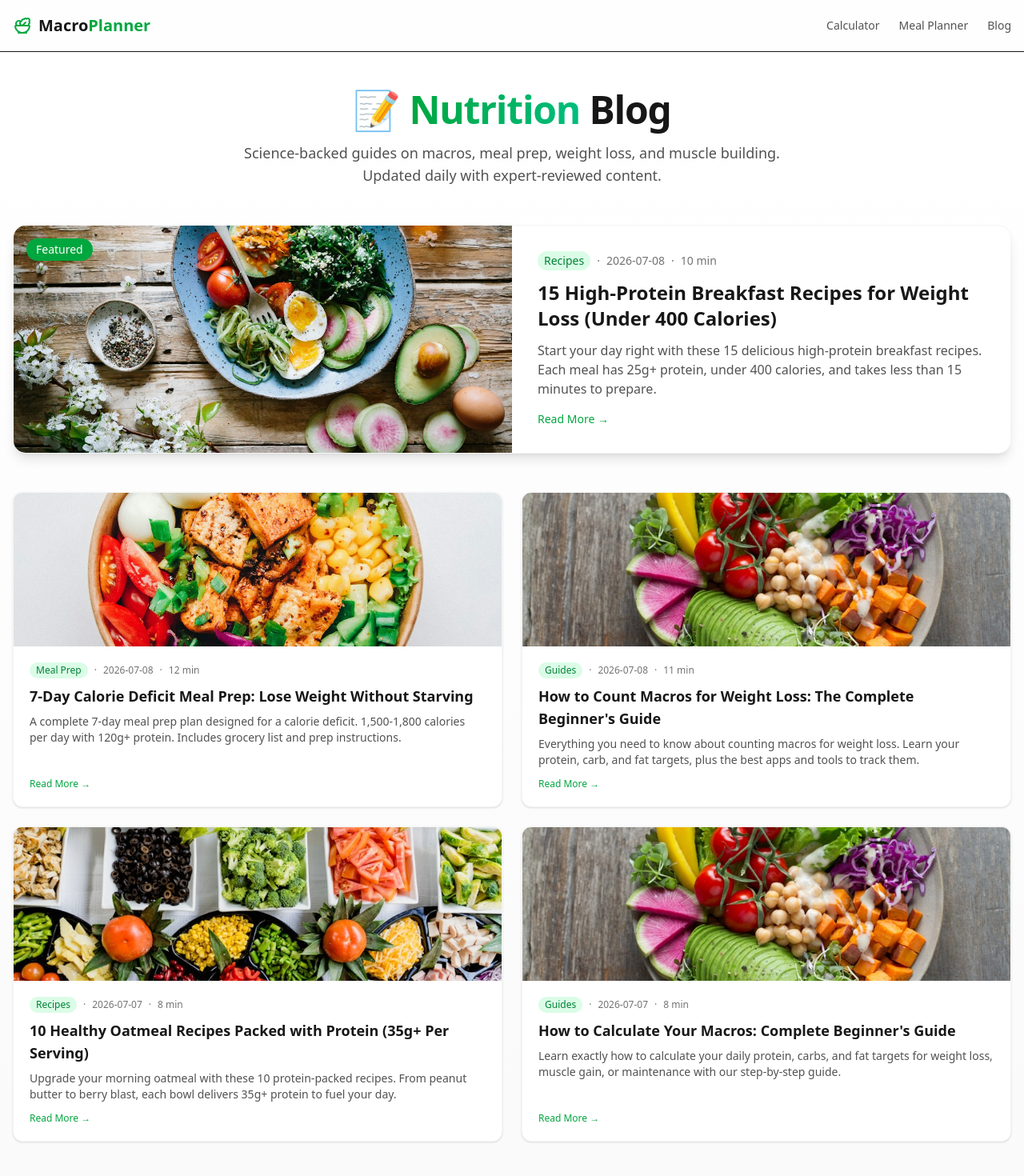
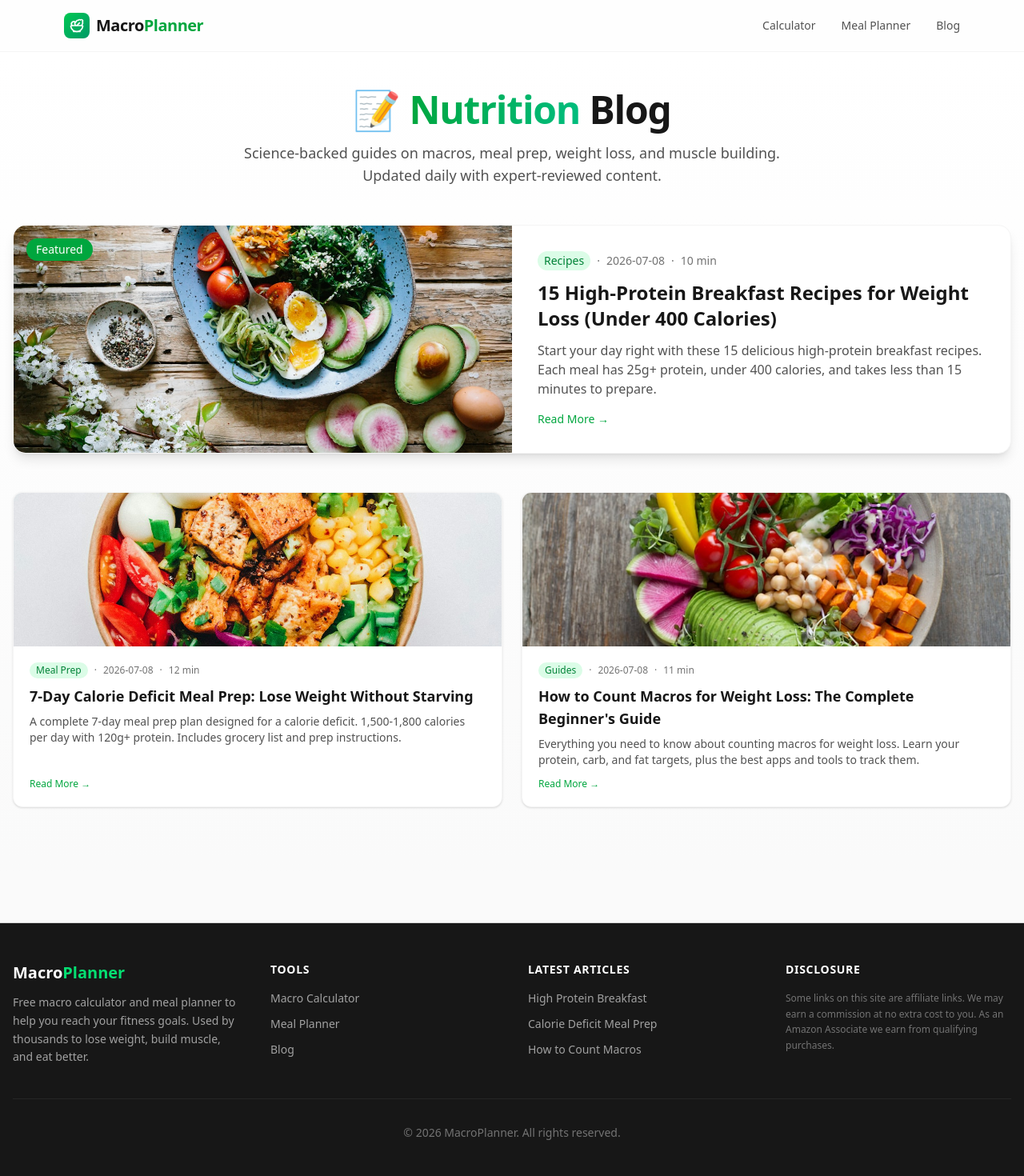
Before and after one commit to eelbaraka/macro-planner, a Next.js app: page /blog in a window 1280 px wide. Shown: the top 1470 px of the page at 80% size. Built offline with nearby package versions, Linux system fonts and the light colour scheme.

Commit message:
Fix: Remove 404 footer links, fix header/footer design, clean up old routes

```diff
--- a/src/app/blog/how-to-calculate-macros/page.tsx
+++ /dev/null
@@ -1,94 +0,0 @@
-import type { Metadata } from "next";
-import Link from "next/link";
-import { Button } from "@/components/ui/button";
-
-export const metadata: Metadata = {
-  title: "How to Calculate Your Macros — Complete Beginner's Guide",
-  description:
-    "Learn exactly how to calculate your daily protein, carbs, and fat targets for weight loss, muscle gain, or maintenance with our step-by-step guide.",
-};
-
-export default function HowToCalculateMacros() {
-  return (
-    <article className="container mx-auto px-4 py-8">
-      <div className="max-w-2xl mx-auto prose prose-neutral">
-        <p className="text-sm text-neutral-500">July 7, 2026 · 8 min read</p>
-        <h1>How to Calculate Your Macros: Complete Beginner&apos;s Guide</h1>
-
-        <p>
-          If you&apos;re serious about improving your body composition — whether that&apos;s losing fat,
-          building muscle, or maintaining — you need to know your macronutrient targets. This guide
-          will walk you through exactly how to calculate them.
-        </p>
-
-        <h2>What Are Macros?</h2>
-        <p>
-          Macronutrients (&quot;macros&quot;) are the three main nutrients your body needs in large amounts:
-        </p>
-        <ul>
-          <li><strong>Protein</strong> — 4 calories per gram. Builds and repairs muscle tissue</li>
-          <li><strong>Carbohydrates</strong> — 4 calories per gram. Your body&apos;s primary energy source</li>
-          <li><strong>Fat</strong> — 9 calories per gram. Essential for hormone production and nutrient absorption</li>
-        </ul>
-
-        <h2>Step 1: Calculate Your BMR</h2>
-        <p>
-          Your Basal Metabolic Rate (BMR) is the number of calories your body burns at complete rest.
-          We use the Mifflin-St Jeor equation, which is the most accurate for the general population:
-        </p>
-        <div className="bg-neutral-50 border rounded-lg p-4">
-          <p className="font-mono text-sm">
-            <strong>Men:</strong> BMR = 10 × weight(kg) + 6.25 × height(cm) − 5 × age(y) + 5<br />
-            <strong>Women:</strong> BMR = 10 × weight(kg) + 6.25 × height(cm) − 5 × age(y) − 161
-          </p>
-        </div>
-
-        <h2>Step 2: Calculate Your TDEE</h2>
-        <p>
-          Your Total Daily Energy Expenditure (TDEE) is your BMR multiplied by your activity level:
-        </p>
-        <ul>
-          <li><strong>Sedentary:</strong> BMR × 1.2 (desk job, little exercise)</li>
-          <li><strong>Light:</strong> BMR × 1.375 (1-3 days/week)</li>
-          <li><strong>Moderate:</strong> BMR × 1.55 (3-5 days/week)</li>
-          <li><strong>Active:</strong> BMR × 1.725 (6-7 days/week)</li>
-          <li><strong>Very Active:</strong> BMR × 1.9 (2x/day or physical job)</li>
-        </ul>
-
-        <h2>Step 3: Set Your Goal</h2>
-        <ul>
-          <li><strong>Lose weight:</strong> TDEE − 500 calories (~0.5kg/week)</li>
-          <li><strong>Maintain:</strong> Eat at TDEE</li>
-          <li><strong>Build muscle:</strong> TDEE + 300 calories (lean bulk)</li>
-        </ul>
-
-        <h2>Step 4: Calculate Your Macros</h2>
-        <p>
-          Once you have your target calories, split them into macros:
-        </p>
-        <ul>
-          <li><strong>Protein:</strong> 1.6-2.2g per kg of bodyweight (higher on deficit to preserve muscle)</li>
-          <li><strong>Fat:</strong> 25% of total calories ÷ 9</li>
-          <li><strong>Carbs:</strong> Remaining calories ÷ 4</li>
-        </ul>
-
-        <div className="bg-green-50 border border-green-200 rounded-lg p-6 my-8 text-center">
-          <h3 className="text-lg font-bold text-green-800 mb-2">🎯 Want the Easy Way?</h3>
-          <p className="text-green-700 mb-4">
-            Use our free calculator — enter your stats and get your macros instantly.
-          </p>
-          <Link href="/">
-            <Button>Calculate My Macros Now →</Button>
-          </Link>
-        </div>
-
-        <h2>Tracking Your Progress</h2>
-        <p>
-          Track your food with apps like MyFitnessPal or Cronometer for the first few weeks.
-          Weigh yourself weekly at the same time (morning, after bathroom, before eating).
-          Adjust calories by ±100-200 if you&apos;re not seeing progress after 2 weeks.
-        </p>
-      </div>
-    </article>
-  );
-}
--- a/src/app/blog/page.tsx
+++ b/src/app/blog/page.tsx
@@ -3,7 +3,7 @@ import Link from "next/link";
 import Image from "next/image";
 
 export const metadata: Metadata = {
-  title: "Nutrition Blog — Macro & Meal Prep Guides | MacroPlanner",
+  title: "Nutrition Blog — Macro & Meal Prep Guides",
   description:
     "Science-backed guides on macros, calorie deficits, meal prep, high-protein diets, and weight loss. Free nutrition advice from MacroPlanner.",
   openGraph: {
@@ -49,30 +49,6 @@ const posts = [
     image: "/images/blog/veggies.jpg",
     imageCredit: "Photo by Louis Hansel on Unsplash",
     keywords: ["how to count macros", "macro counting for beginners", "weight loss macros"],
-  },
-  {
-    slug: "healthy-oatmeal-recipes-protein",
-    title: "10 Healthy Oatmeal Recipes Packed with Protein (35g+ Per Serving)",
-    excerpt:
-      "Upgrade your morning oatmeal with these 10 protein-packed recipes. From peanut butter to berry blast, each bowl delivers 35g+ protein to fuel your day.",
-    date: "2026-07-07",
-    readTime: "8 min",
-    category: "Recipes",
-    image: "/images/blog/oatmeal.jpg",
-    imageCredit: "Photo by Joseph Gonzalez on Unsplash",
-    keywords: ["protein oatmeal", "healthy oatmeal recipes", "high protein breakfast"],
-  },
-  {
-    slug: "how-to-calculate-macros",
-    title: "How to Calculate Your Macros: Complete Beginner's Guide",
-    excerpt:
-      "Learn exactly how to calculate your daily protein, carbs, and fat targets for weight loss, muscle gain, or maintenance with our step-by-step guide.",
-    date: "2026-07-07",
-    readTime: "8 min",
-    category: "Guides",
-    image: "/images/blog/veggies.jpg",
-    imageCredit: "Photo by Louis Hansel on Unsplash",
-    keywords: ["macro calculator", "how to calculate macros", "macronutrient guide"],
   },
 ];
 
--- a/src/app/layout.tsx
+++ b/src/app/layout.tsx
@@ -35,8 +35,9 @@ export const metadata: Metadata = {
     follow: true,
   },
   alternates: {
-    canonical: "https://macro-planner.vercel.app",
+    canonical: "https://macro-planner-murex.vercel.app",
   },
+  metadataBase: new URL("https://macro-planner-murex.vercel.app"),
 };
 
 export default function RootLayout({
--- a/src/components/site-footer.tsx
+++ b/src/components/site-footer.tsx
@@ -2,39 +2,41 @@ import Link from "next/link";
 
 export function SiteFooter() {
   return (
-    <footer className="w-full border-t bg-white py-8 mt-12">
+    <footer className="w-full border-t bg-neutral-900 text-neutral-300 py-12 mt-16">
       <div className="container mx-auto px-4">
-        <div className="grid grid-cols-1 md:grid-cols-4 gap-8">
-          <div>
-            <h3 className="font-bold text-lg mb-3">Macro<span className="text-green-600">Planner</span></h3>
-            <p className="text-sm text-neutral-500">
+        <div className="grid grid-cols-1 md:grid-cols-4 gap-10">
+          <div className="space-y-3">
+            <h3 className="font-bold text-xl text-white">Macro<span className="text-green-400">Planner</span></h3>
+            <p className="text-sm text-neutral-400 leading-relaxed max-w-xs">
               Free macro calculator and meal planner to help you reach your fitness goals.
+              Used by thousands to lose weight, build muscle, and eat better.
             </p>
           </div>
           <div>
-            <h4 className="font-semibold text-sm mb-3">Tools</h4>
-            <ul className="space-y-2 text-sm text-neutral-500">
-              <li><Link href="/" className="hover:text-green-600 transition-colors">Macro Calculator</Link></li>
-              <li><Link href="/meal-planner" className="hover:text-green-600 transition-colors">Meal Planner</Link></li>
-              <li><Link href="/blog" className="hover:text-green-600 transition-colors">Blog</Link></li>
+            <h4 className="font-semibold text-sm text-white uppercase tracking-wider mb-4">Tools</h4>
+            <ul className="space-y-3 text-sm">
+              <li><Link href="/" className="text-neutral-400 hover:text-green-400 transition-colors duration-200">Macro Calculator</Link></li>
+              <li><Link href="/meal-planner" className="text-neutral-400 hover:text-green-400 transition-colors duration-200">Meal Planner</Link></li>
+              <li><Link href="/blog" className="text-neutral-400 hover:text-green-400 transition-colors duration-200">Blog</Link></li>
             </ul>
           </div>
           <div>
-            <h4 className="font-semibold text-sm mb-3">Resources</h4>
-            <ul className="space-y-2 text-sm text-neutral-500">
-              <li><Link href="/blog/how-to-calculate-macros" className="hover:text-green-600 transition-colors">How to Calculate Macros</Link></li>
-              <li><Link href="/blog/high-protein-meal-prep" className="hover:text-green-600 transition-colors">High Protein Meal Prep</Link></li>
-              <li><Link href="/blog/calorie-deficit-guide" className="hover:text-green-600 transition-colors">Calorie Deficit Guide</Link></li>
+            <h4 className="font-semibold text-sm text-white uppercase tracking-wider mb-4">Latest Articles</h4>
+            <ul className="space-y-3 text-sm">
+              <li><Link href="/blog/high-protein-breakfast-recipes" className="text-neutral-400 hover:text-green-400 transition-colors duration-200">High Protein Breakfast</Link></li>
+              <li><Link href="/blog/calorie-deficit-meal-prep" className="text-neutral-400 hover:text-green-400 transition-colors duration-200">Calorie Deficit Meal Prep</Link></li>
+              <li><Link href="/blog/how-to-count-macros-beginners" className="text-neutral-400 hover:text-green-400 transition-colors duration-200">How to Count Macros</Link></li>
             </ul>
           </div>
           <div>
-            <h4 className="font-semibold text-sm mb-3">Affiliate Disclosure</h4>
-            <p className="text-xs text-neutral-400">
+            <h4 className="font-semibold text-sm text-white uppercase tracking-wider mb-4">Disclosure</h4>
+            <p className="text-xs text-neutral-500 leading-relaxed">
               Some links on this site are affiliate links. We may earn a commission at no extra cost to you.
+              As an Amazon Associate we earn from qualifying purchases.
             </p>
           </div>
         </div>
-        <div className="border-t mt-8 pt-6 text-center text-sm text-neutral-400">
+        <div className="border-t border-neutral-800 mt-10 pt-8 text-center text-sm text-neutral-500">
           © {new Date().getFullYear()} MacroPlanner. All rights reserved.
         </div>
       </div>
--- a/src/components/site-header.tsx
+++ b/src/components/site-header.tsx
@@ -1,48 +1,61 @@
 "use client";
 
 import Link from "next/link";
-import { Calculator, Salad, Menu, X } from "lucide-react";
-import { Button } from "@/components/ui/button";
+import { Salad, Menu, X } from "lucide-react";
 import { useState } from "react";
+
+const navLinks = [
+  { href: "/", label: "Calculator" },
+  { href: "/meal-planner", label: "Meal Planner" },
+  { href: "/blog", label: "Blog" },
+];
 
 export function SiteHeader() {
   const [mobileOpen, setMobileOpen] = useState(false);
 
   return (
-    <header className="sticky top-0 z-50 w-full border-b bg-white/80 backdrop-blur-sm">
-      <div className="container mx-auto flex h-16 items-center justify-between px-4">
-        <Link href="/" className="flex items-center gap-2 font-bold text-xl">
-          <Salad className="h-6 w-6 text-green-600" />
+    <header className="sticky top-0 z-50 w-full border-b border-neutral-100 bg-white/95 backdrop-blur supports-[backdrop-filter]:bg-white/80">
+      <div className="container mx-auto flex h-16 items-center justify-between px-4 max-w-6xl">
+        <Link href="/" className="flex items-center gap-2 font-bold text-xl tracking-tight hover:opacity-80 transition-opacity">
+          <div className="bg-gradient-to-br from-green-500 to-emerald-600 rounded-lg p-1.5">
+            <Salad className="h-5 w-5 text-white" />
+          </div>
           <span>Macro<span className="text-green-600">Planner</span></span>
         </Link>
 
-        <nav className="hidden md:flex items-center gap-6">
-          <Link href="/" className="text-sm font-medium text-neutral-600 hover:text-neutral-900 transition-colors">
-            Calculator
-          </Link>
-          <Link href="/meal-planner" className="text-sm font-medium text-neutral-600 hover:text-neutral-900 transition-colors">
-            Meal Planner
-          </Link>
-          <Link href="/blog" className="text-sm font-medium text-neutral-600 hover:text-neutral-900 transition-colors">
-            Blog
-          </Link>
+        <nav className="hidden md:flex items-center gap-8">
+          {navLinks.map((link) => (
+            <Link
+              key={link.href}
+              href={link.href}
+              className="text-sm font-medium text-neutral-600 hover:text-neutral-900 transition-colors relative after:absolute after:bottom-[-4px] after:left-0 after:h-[2px] after:w-0 after:bg-green-500 after:transition-all hover:after:w-full"
+            >
+              {link.label}
+            </Link>
+          ))}
         </nav>
 
-        <Button
-          variant="ghost"
-          size="icon"
-          className="md:hidden"
+        <button
+          className="md:hidden p-2 rounded-lg hover:bg-neutral-100 transition-colors"
           onClick={() => setMobileOpen(!mobileOpen)}
+          aria-label={mobileOpen ? "Close menu" : "Open menu"}
         >
           {mobileOpen ? <X className="h-5 w-5" /> : <Menu className="h-5 w-5" />}
-        </Button>
+        </button>
       </div>
 
       {mobileOpen && (
-        <div className="md:hidden border-t bg-white p-4 flex flex-col gap-3">
-          <Link href="/" className="text-sm font-medium" onClick={() => setMobileOpen(false)}>Calculator</Link>
-          <Link href="/meal-planner" className="text-sm font-medium" onClick={() => setMobileOpen(false)}>Meal Planner</Link>
-          <Link href="/blog" className="text-sm font-medium" onClick={() => setMobileOpen(false)}>Blog</Link>
+        <div className="md:hidden border-t border-neutral-100 bg-white p-4 flex flex-col gap-2 animate-in slide-in-from-top-2">
+          {navLinks.map((link) => (
+            <Link
+              key={link.href}
+              href={link.href}
+              className="px-4 py-3 rounded-lg text-sm font-medium text-neutral-700 hover:bg-neutral-50 hover:text-green-600 transition-colors"
+              onClick={() => setMobileOpen(false)}
+            >
+              {link.label}
+            </Link>
+          ))}
         </div>
       )}
     </header>
```
